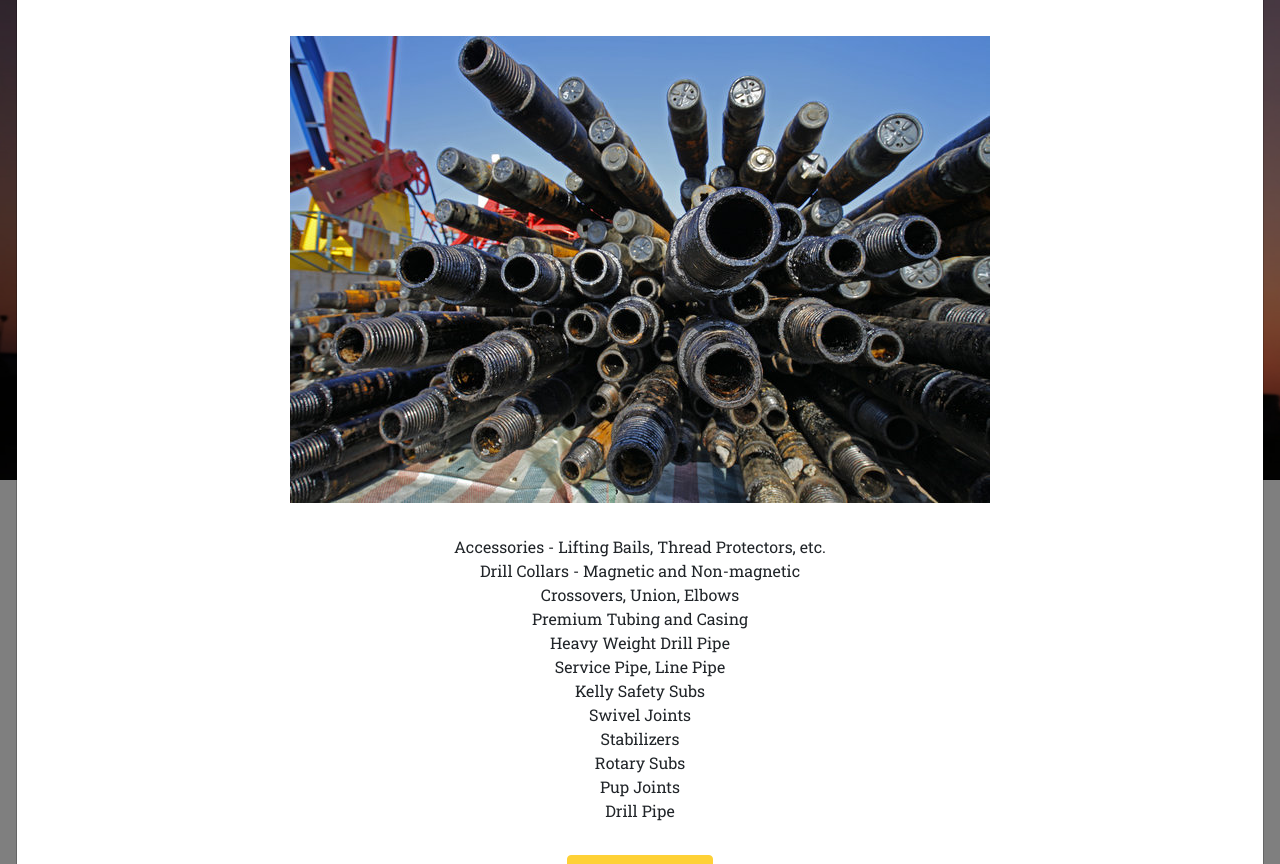
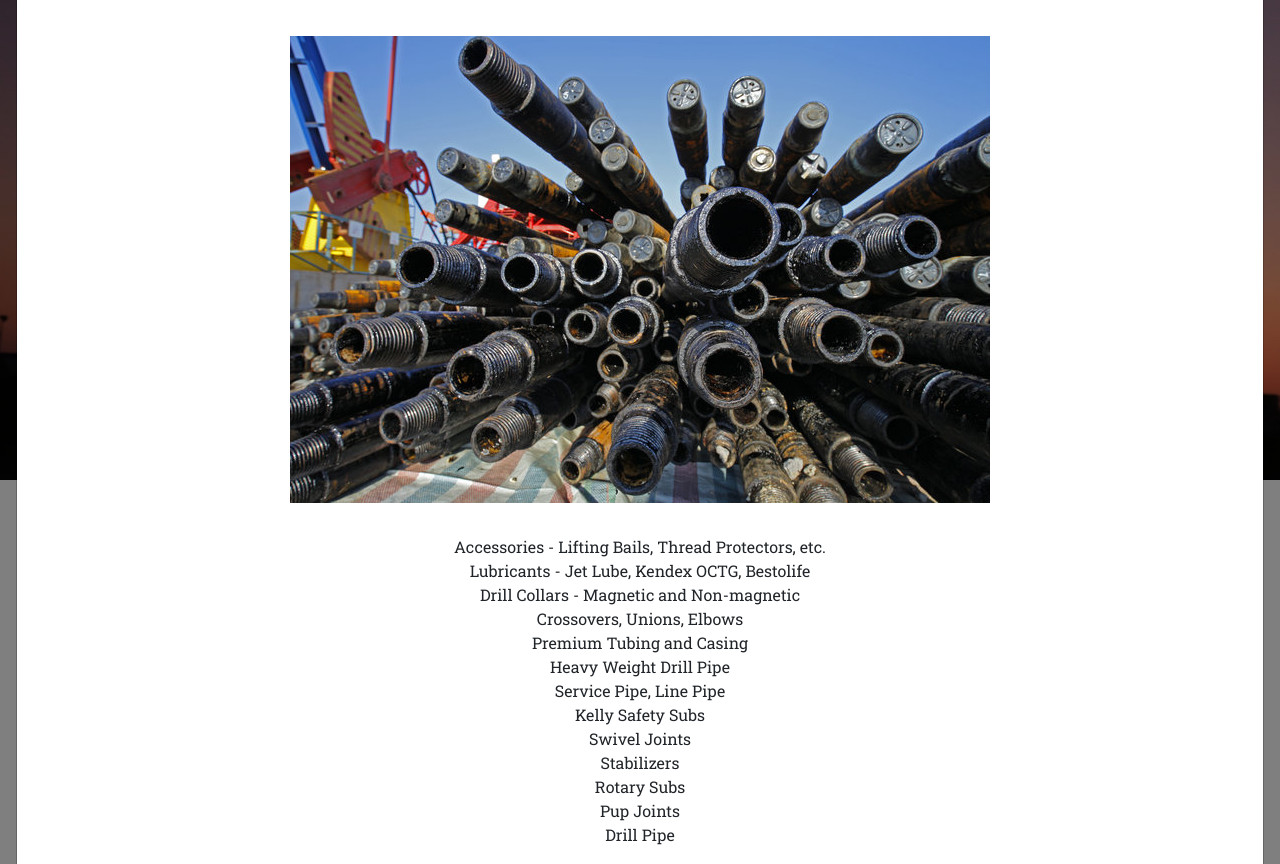
Before and after one commit to asmatek/asmatek_site, a Django app: page / in a window 1280 px wide, after a click that opens the changed part. Shown: the part 333-1197 px from the top of the page. Run offline with Django 3.2, Linux system fonts and the light colour scheme; some libraries are stand-ins or nearby versions; some web fonts are replaced.

Commit message:
Update index.html

```diff
--- a/website/templates/website/index.html
+++ b/website/templates/website/index.html
@@ -483,8 +483,9 @@
                                     <img class="img-fluid d-block mx-auto" src="{% static 'assets/img/portfolio/04-full.jpg' %}" alt="" />
                                     <ul class="list-inline">
                                         <li>Accessories - Lifting Bails, Thread Protectors, etc.</li>
+                                        <li>Lubricants - Jet Lube, Kendex OCTG, Bestolife</li>
                                         <li>Drill Collars - Magnetic and Non-magnetic</li>
-                                        <li>Crossovers, Union, Elbows</li>
+                                        <li>Crossovers, Unions, Elbows</li>
                                         <li>Premium Tubing and Casing</li>
                                         <li>Heavy Weight Drill Pipe</li>
                                         <li>Service Pipe, Line Pipe</li>
```
